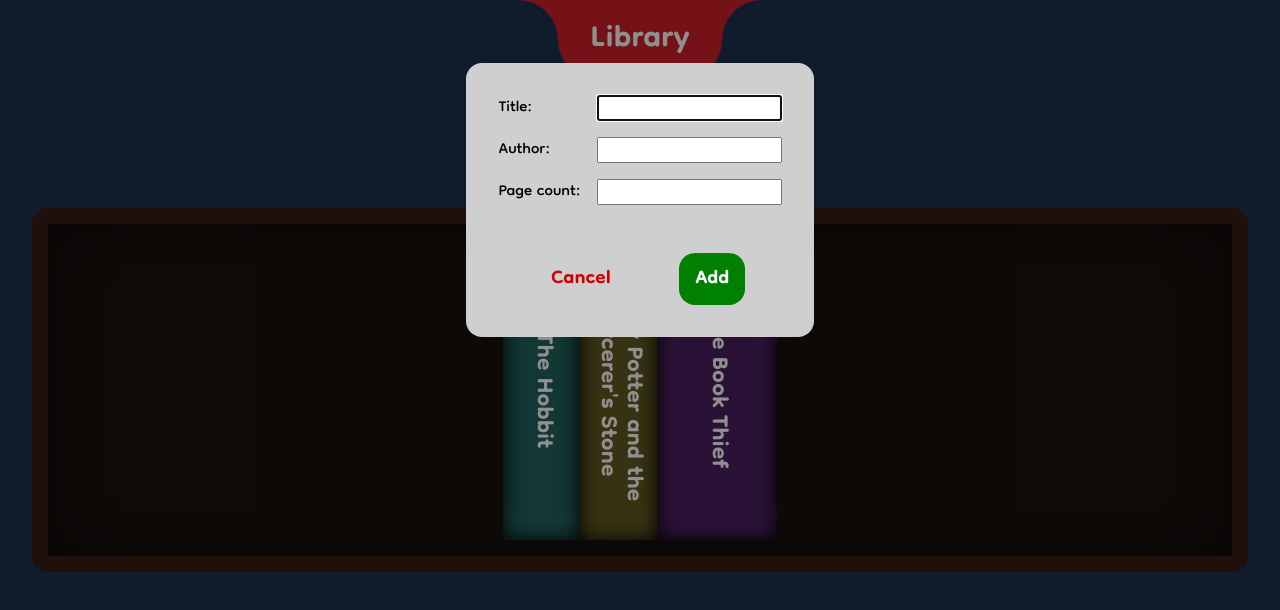
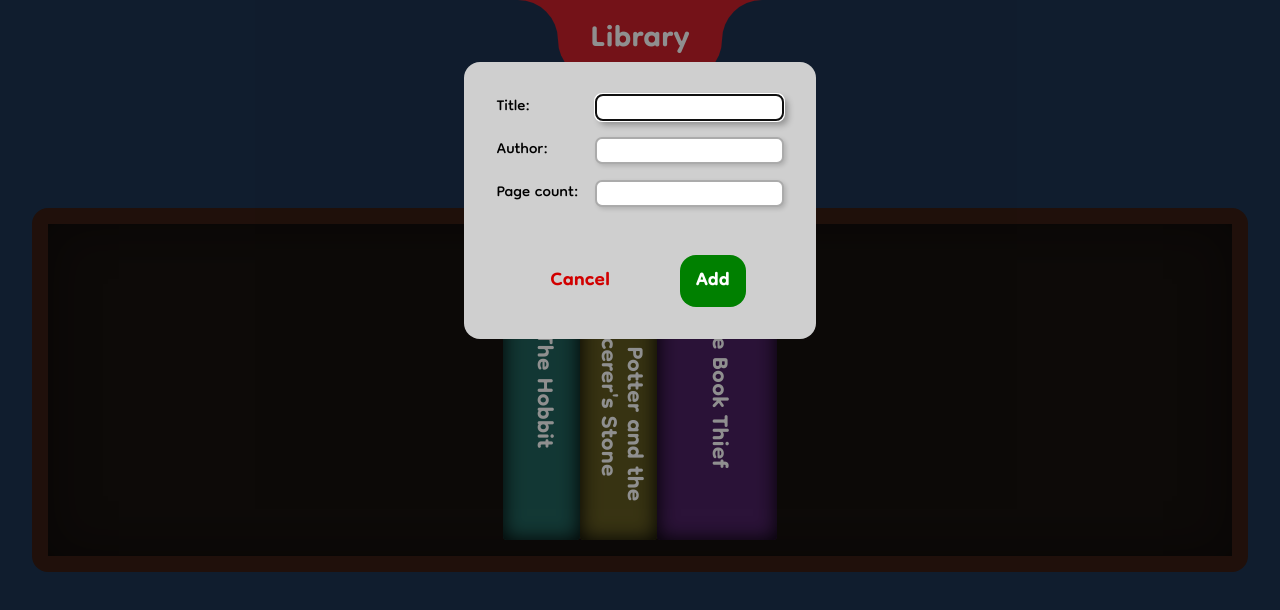
Before and after one commit to Juusoma/odin-library, a plain HTML site: page index.html in a window 1280 px wide. Both pictures are taken after a click on the button "Add". Drawn offline with Linux system fonts and the light colour scheme.

Commit message:
Improve modal input styling

```diff
--- a/style.css
+++ b/style.css
@@ -85,6 +85,17 @@ form > div{
     display: flex;
     justify-content: space-between;
     gap: 16px;
+}
+
+form input{
+    padding: 4px;
+    border-radius: 7px;
+    border: 2px solid rgb(171, 171, 171);
+    box-shadow: 2px 2px 4px 0 rgba(0, 0, 0, 0.15);
+}
+
+form input:focus{
+    box-shadow: 4px 4px 6px 0 rgba(0, 0, 0, .3);
 }
 
 form > .dialog-actions{
```
